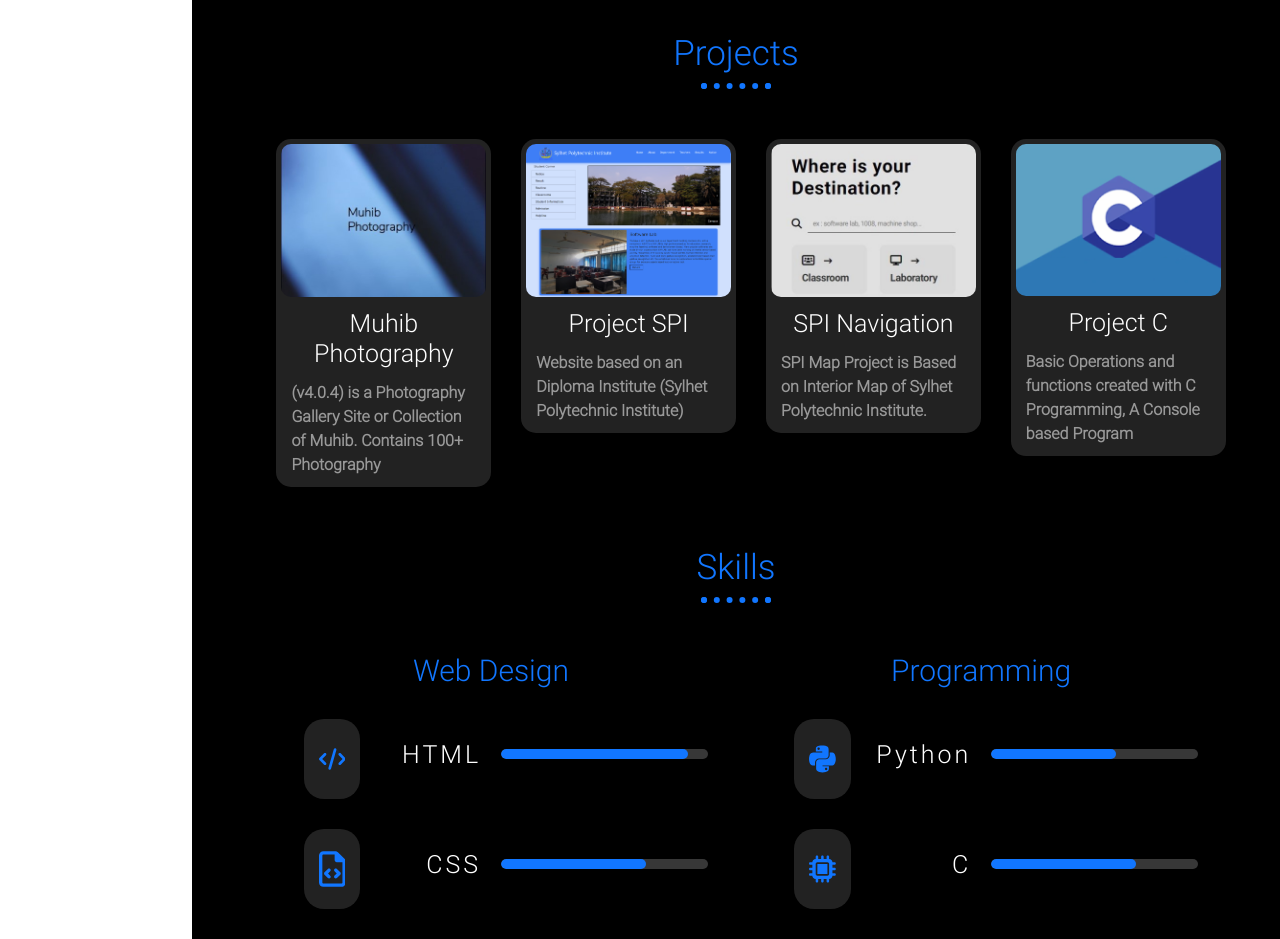
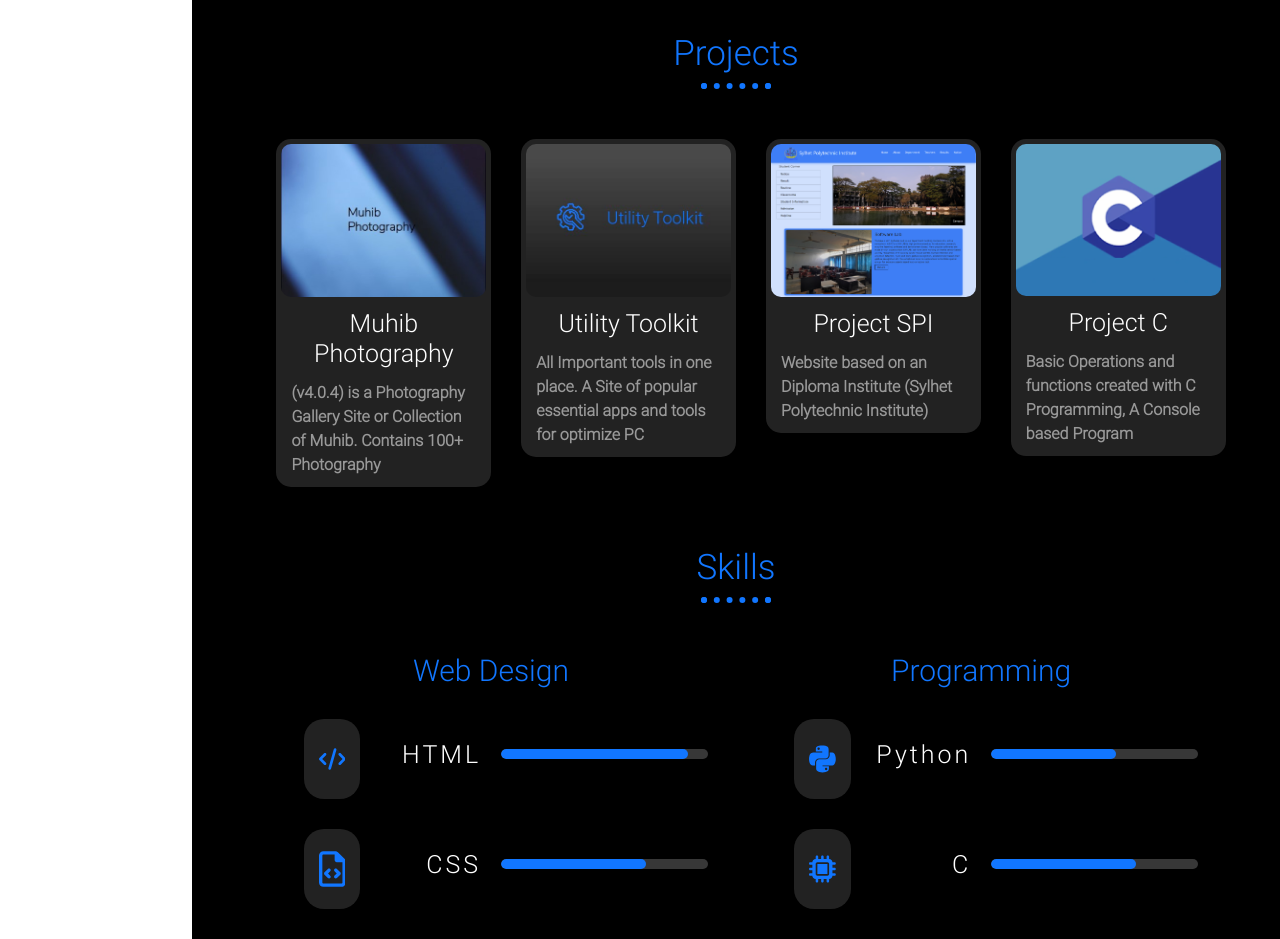
Before and after one commit to Muhib68442/Portfolio, a plain HTML site: page index.html in a window 1280 px wide. Shown: the part 1499-2438 px from the top of the page. Drawn offline with Linux system fonts and the light colour scheme.

Commit message:
Added Utility Toolkit SiteLink to Project

```diff
--- a/index.html
+++ b/index.html
@@ -113,6 +113,14 @@
                 </div>
 
                 <div class="project">
+                    <a href="https://muhib68442.github.io/Utility-Toolkit/" target="_blank" class="project-link">
+                        <img src="res/proj-thumb/utility-toolkit-thumb.jpg" alt="project-img">
+                        <h3>Utility Toolkit</h3>
+                        <p>All Important tools in one place. A Site of popular essential apps and tools for optimize PC</p>
+                    </a>
+                </div>
+
+                <div class="project">
 
                     <a href="https://muhib68442.github.io/Project-SPI/" target="_blank" class="project-link" >
                         <img src="res/proj-thumb/project-spi.jpg" alt="project-img">
@@ -122,15 +130,7 @@
                 </div>
 
                 <div class="project">
-                    <a href="#" onclick="alert('Sorry, the Site not hosted yet ! Please Wait while I host this !')" target="_blank" class="project-link">
-                        <img src="res/proj-thumb/spimap.jpg" alt="project-img">
-                        <h3>SPI Navigation</h3>
-                        <p>SPI Map Project is Based on Interior Map of Sylhet Polytechnic Institute.</p>
-                    </a>
-                </div>
-
-                <div class="project">
-                    <a href="https://muhib68442.github.io/ProjectC" target="_blank" class="project-link">
+                    <a  href="https://muhib68442.github.io/ProjectC" target="_blank" class="project-link">
                         <img src="res/proj-thumb/projectc.jpg" alt="project-img">
                         <h3>Project C</h3>
                         <p>Basic Operations and functions created with C Programming, A Console based Program </p>
```
Also changed, not shown: redirect/indexR.html (+4 -4 lines), res/ico/project-icon.ico (added), res/proj-thumb/utility-toolkit-thumb.jpg (added).
